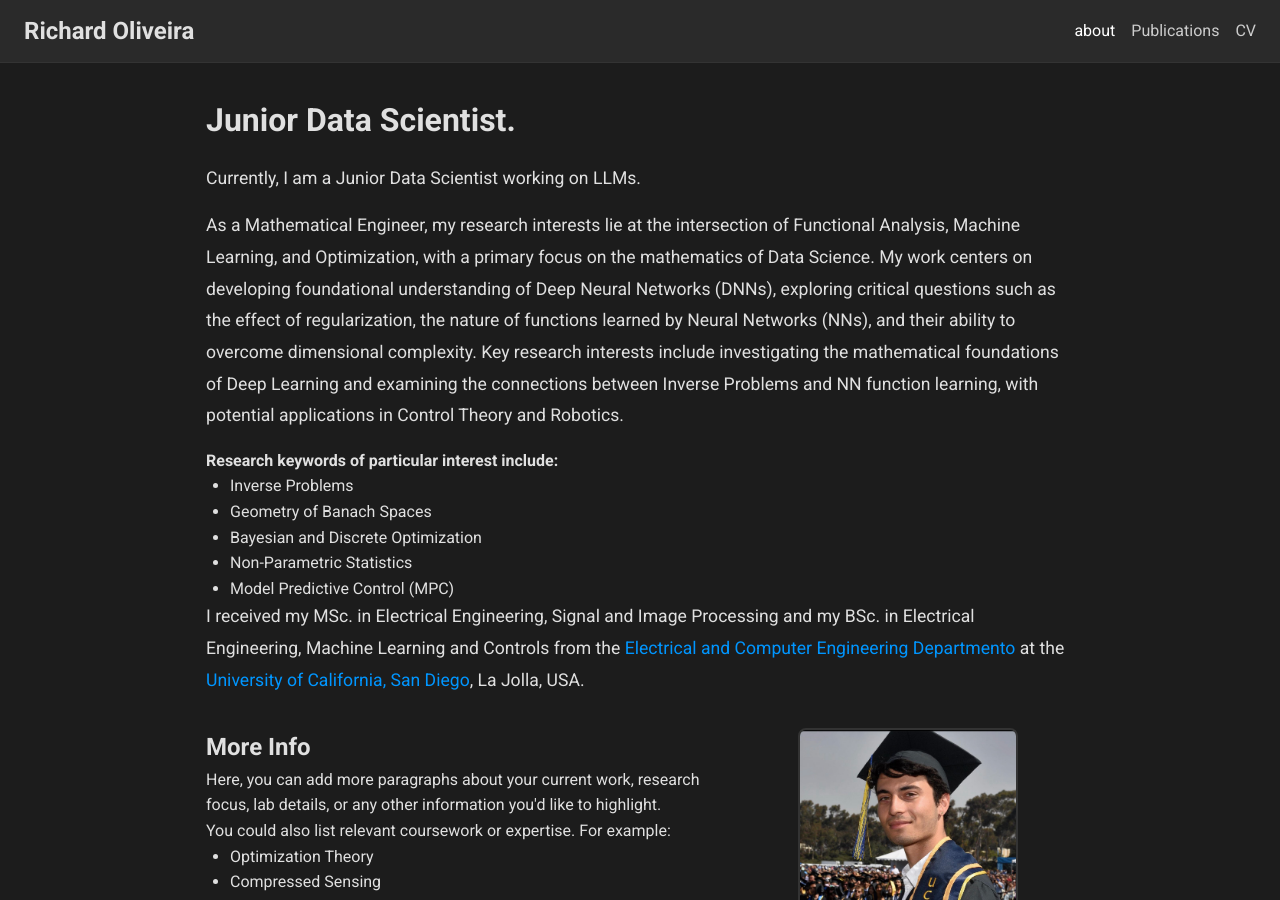
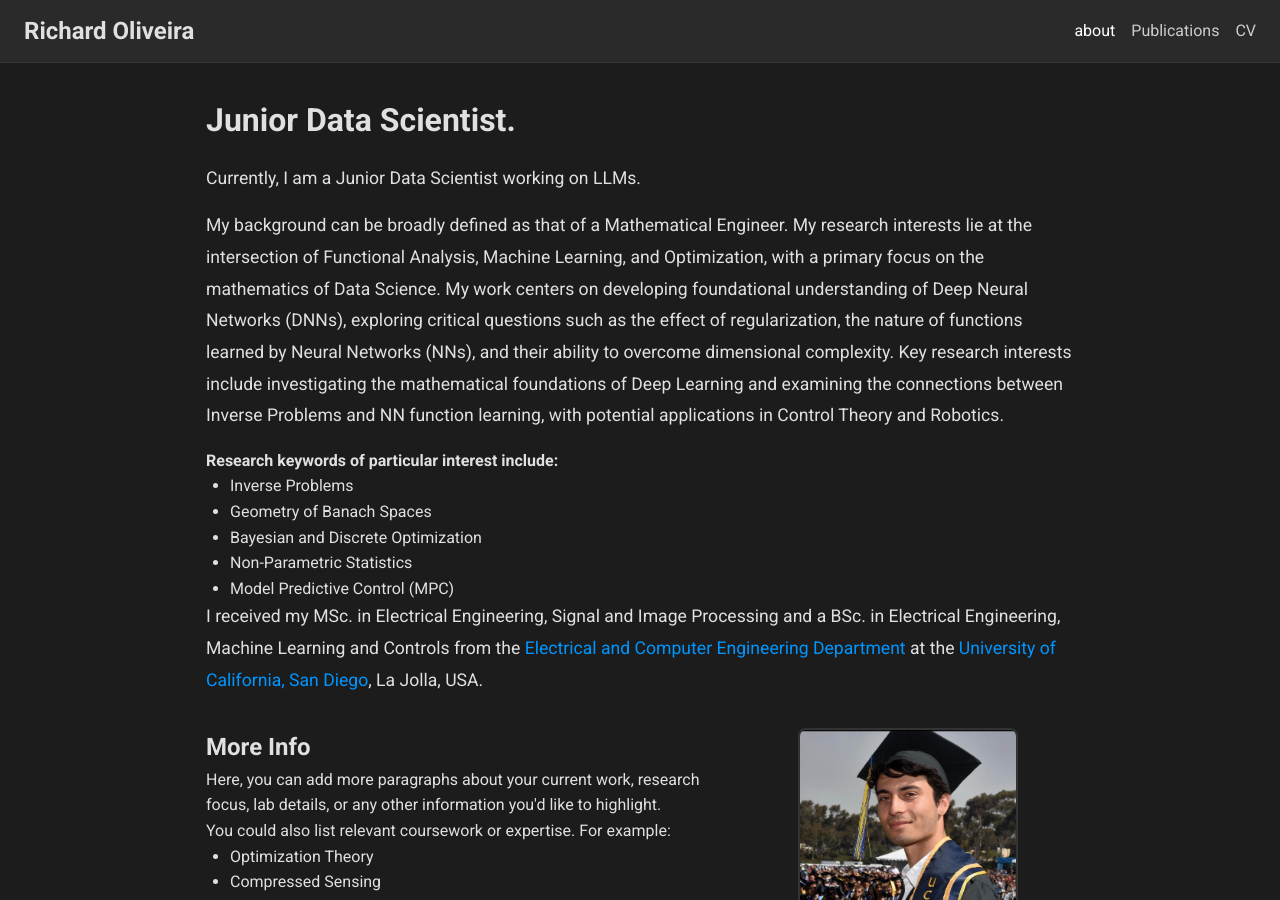
Before and after one commit to raolivei13/website_rich, a Jekyll site: the page index.html, which Jekyll copies as it is, in a window 1280 px wide and 900 px high. Built offline with Jekyll 4.4.1, drawn with Linux system fonts in a browser that asks for light colours.

Commit message:
Update index.html

```diff
--- a/index.html
+++ b/index.html
@@ -40,7 +40,7 @@
   Currently, I am a Junior Data Scientist working on LLMs.
 </p>
 <p class="intro-paragraph">
-As a Mathematical Engineer, my research interests lie at the intersection of Functional Analysis,
+My background can be broadly defined as that of a Mathematical Engineer. My research interests lie at the intersection of Functional Analysis,
 Machine Learning, and Optimization,
 with a primary focus on the mathematics of Data Science.
 My work centers on developing foundational understanding of Deep Neural Networks (DNNs), exploring critical questions such as the effect of regularization,
@@ -58,8 +58,8 @@ Key research interests include investigating the mathematical foundations of Dee
   <li>Model Predictive Control (MPC)</li>
 </ul>
     <p class="intro-paragraph">
-      I received my MSc. in Electrical Engineering, Signal and Image Processing and my BSc. in Electrical Engineering, Machine Learning and Controls
-      from the <a href="https://www.ece.ucsd.edu/">Electrical and Computer Engineering Departmento</a> at the <a href="https://ucsd.edu/">University of California, San Diego</a>, La Jolla, USA.
+      I received my MSc. in Electrical Engineering, Signal and Image Processing and a BSc. in Electrical Engineering, Machine Learning and Controls
+      from the <a href="https://www.ece.ucsd.edu/">Electrical and Computer Engineering Department</a> at the <a href="https://ucsd.edu/">University of California, San Diego</a>, La Jolla, USA.
     </p>
   </header>
 
```
